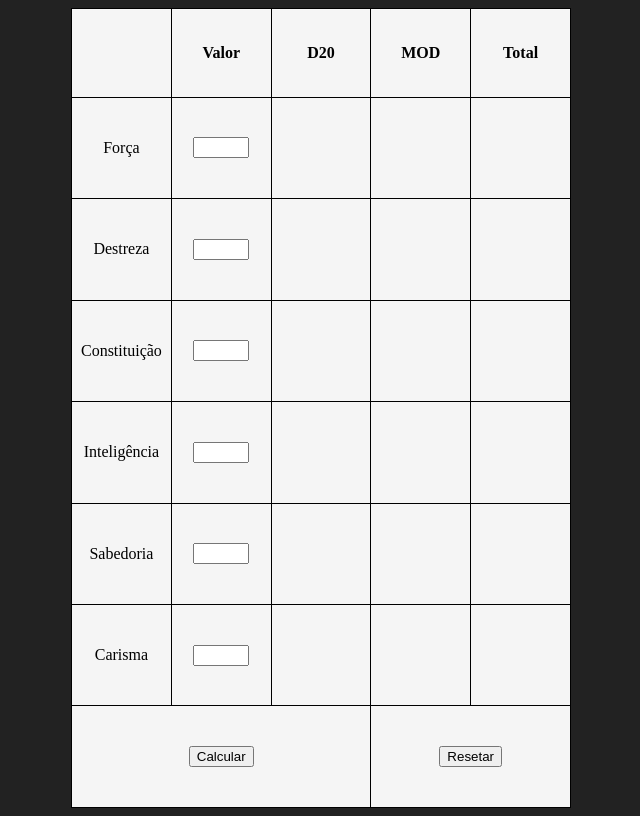
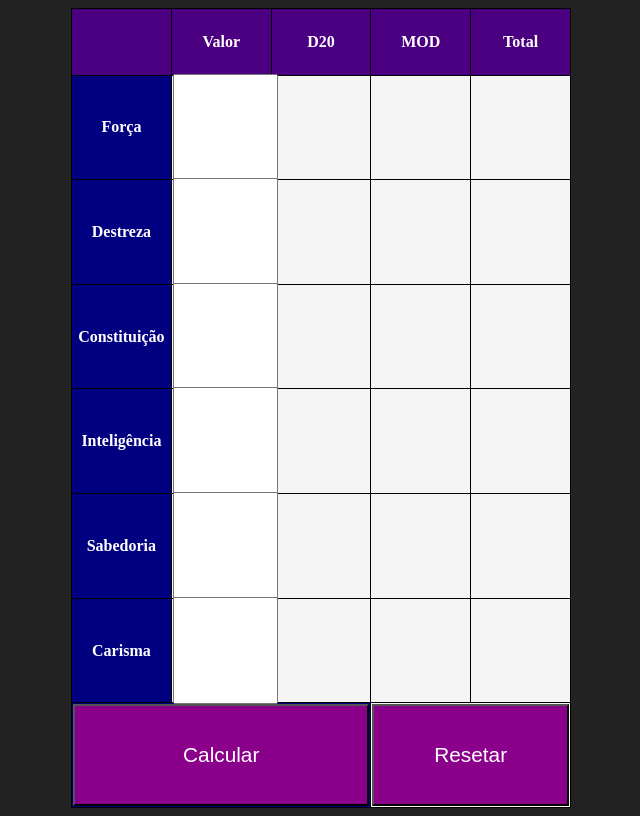
Before and after one commit to Dpinfer/Calculadora, a plain HTML site: page index.html in a window 1280 px wide. Shown: the whole page, without its empty margins (319-959 px from the left). Drawn offline with Linux system fonts and the light colour scheme.

Commit message:
Feat: Add colors to the elements

```diff
--- a/style.css
+++ b/style.css
@@ -30,3 +30,28 @@ table>tbody>tr>*{
     width: 20%;
     aspect-ratio: 1;
 }
+/*Sub Itens*/
+table>tbody>tr>td>button{
+    height: 100%;
+    width: 100%;
+    background-color: darkmagenta;
+    color: white;
+    font-size: 1.3em;
+}
+table>tbody>tr>td>input{
+    height: 100%;
+    width: 100%;
+    font-size: 1.3em;
+    text-align: center;
+}
+/*Hightlighted items*/
+
+table>tbody>tr>td:first-child{
+    background-color: navy;
+    color: white;
+    font-weight: bold;
+}
+table>tbody>tr>th{
+    background-color: indigo;
+    color: white;
+}
```
